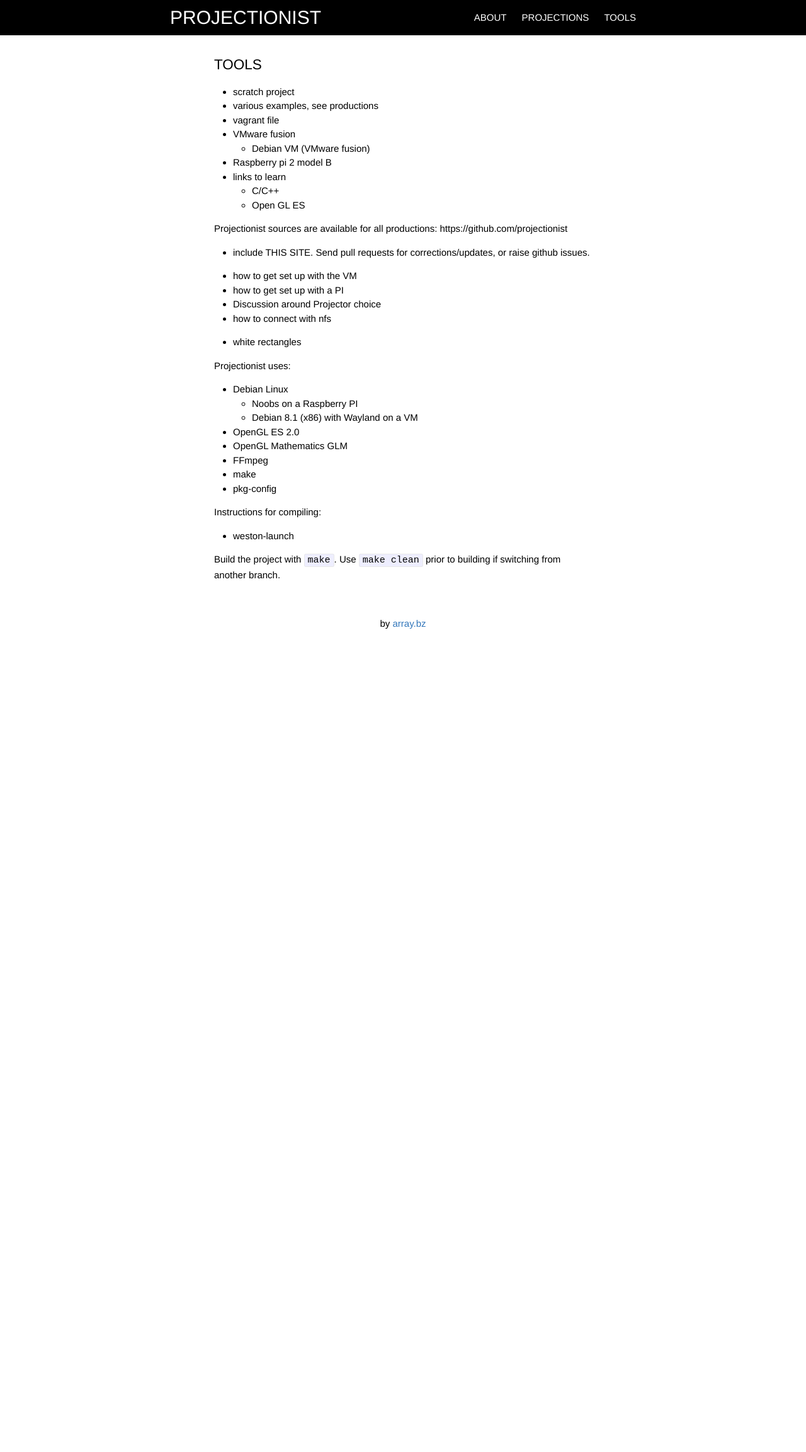
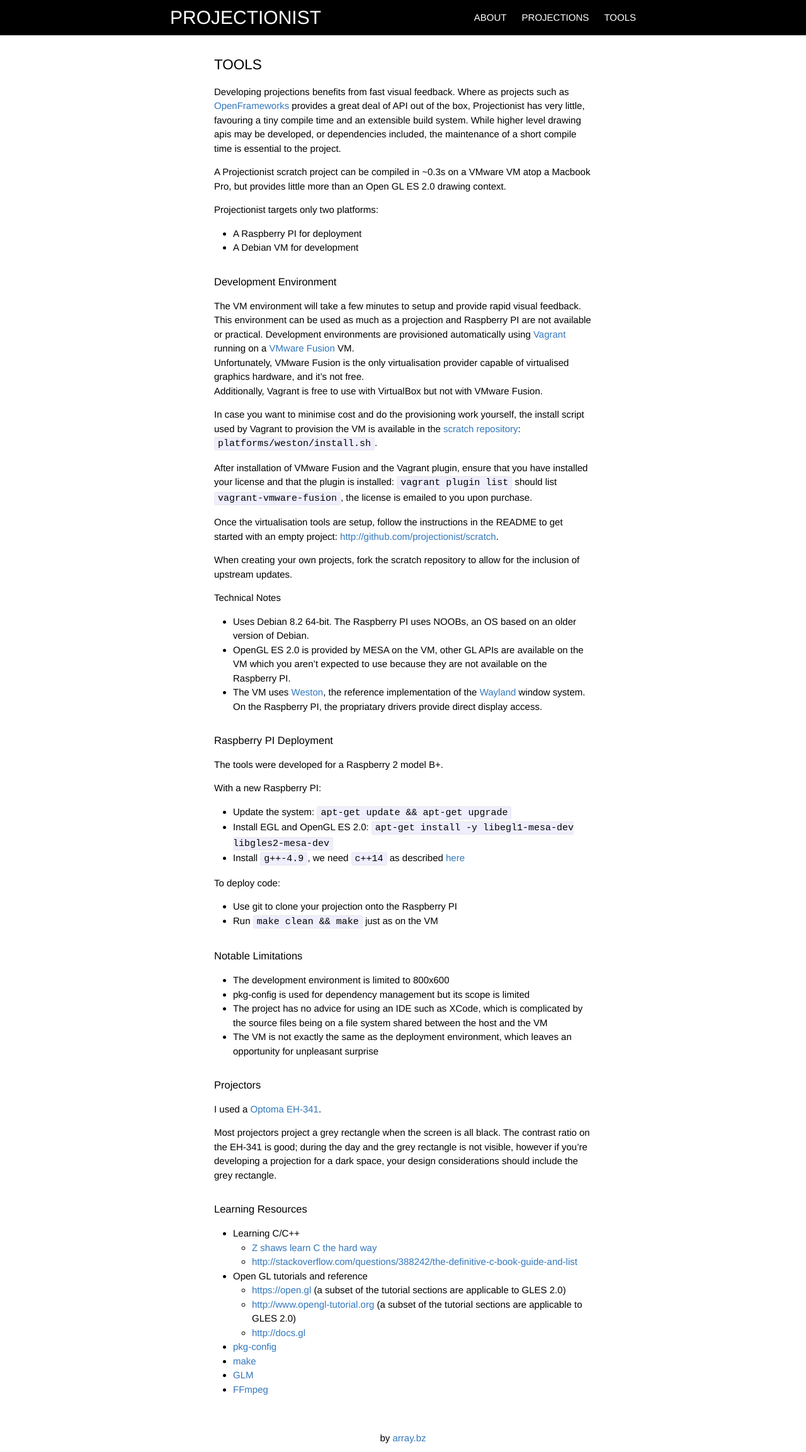
Before and after one commit to projectionist/projectionist.github.io, a Jekyll site: the page built from tools.md, in a window 1280 px wide. Shown: the whole page at 63% size. Built offline with Jekyll 4.4.1, drawn with Linux system fonts in a browser that asks for light colours; nearby versions of some CDN libraries; Markdown is read by kramdown in place of the engine named in the settings; before the commit the page ends 1012 px from its top, so only the background shows below that.

Commit message:
tools page

```diff
--- a/_sass/_base.scss
+++ b/_sass/_base.scss
@@ -105,6 +105,11 @@ h1 {
 
 h2 {
   font-size: 1.1em;
+  margin-top: $spacing-unit;
+}
+
+h3 {
+  font-size: 1.0em;
 }
 
 
--- a/tools.md
+++ b/tools.md
@@ -4,44 +4,80 @@ title: Tools
 permalink: /tools/
 ---
 
-* scratch project
-* various examples, see productions
-* vagrant file
-* VMware fusion
-  * Debian VM (VMware fusion)
-* Raspberry pi 2 model B
-* links to learn
-  * C/C++
-  * Open GL ES
+Developing projections benefits from fast visual feedback. Where as projects such as [OpenFrameworks](http://openframeworks.org) provides a great deal of API out of the box, Projectionist has very little, favouring a tiny compile time and an extensible build system. While higher level drawing apis may be developed, or dependencies included, the maintenance of a short compile time is essential to the project.
 
-Projectionist sources are available for all productions: https://github.com/projectionist
-* include THIS SITE. Send pull requests for corrections/updates, or raise github issues.
+A Projectionist scratch project can be compiled in ~0.3s on a VMware VM atop a Macbook Pro, but provides little more than an Open GL ES 2.0 drawing context.
+
+Projectionist targets only two platforms:
+
+* A Raspberry PI for deployment
+* A Debian VM for development
 
 
-* how to get set up with the VM
-* how to get set up with a PI
-* Discussion around Projector choice
-* how to connect with nfs
+## Development Environment
+
+The VM environment will take a few minutes to setup and provide rapid visual feedback.
+This environment can be used as much as a projection and Raspberry PI are not available or practical.
+Development environments are provisioned automatically using [Vagrant](https://www.vagrantup.com) running on a [VMware Fusion](http://www.vmware.com/uk/products/fusion) VM.
+Unfortunately, VMware Fusion is the only virtualisation provider capable of virtualised graphics hardware, and it's not free.
+Additionally, Vagrant is free to use with VirtualBox but not with VMware Fusion.
+
+In case you want to minimise cost and do the provisioning work yourself, the install script used by Vagrant to provision the VM is available in the [scratch repository](http://github.com/projectionist/scratch): `platforms/weston/install.sh`.
+
+After installation of VMware Fusion and the Vagrant plugin, ensure that you have installed your license and that the plugin is installed: `vagrant plugin list` should list `vagrant-vmware-fusion`, the license is emailed to you upon purchase.
+
+Once the virtualisation tools are setup, follow the instructions in the README to get started with an empty project: [http://github.com/projectionist/scratch](http://github.com/projectionist/scratch).
+
+When creating your own projects, fork the scratch repository to allow for the inclusion of upstream updates.
+
+### Technical notes
+
+* Uses Debian 8.2 64-bit. The Raspberry PI uses NOOBs, an OS based on an older version of Debian.
+* OpenGL ES 2.0 is provided by MESA on the VM, other GL APIs are available on the VM which you aren't expected to use because they are not available on the Raspberry PI.
+* The VM uses [Weston](http://wayland.freedesktop.org/building.html), the reference implementation of the [Wayland](http://wayland.freedesktop.org) window system. On the Raspberry PI, the propriatary drivers provide direct display access.
 
 
-* white rectangles
+## Raspberry PI deployment
 
-Projectionist uses:
+The tools were developed for a Raspberry 2 model B+.
 
-* Debian Linux
-  * Noobs on a Raspberry PI
-  * Debian 8.1 (x86) with Wayland on a VM
-* OpenGL ES 2.0
-* OpenGL Mathematics GLM
-* FFmpeg
-* make
-* pkg-config
+With a new Raspberry PI:
+
+* Update the system: `apt-get update && apt-get upgrade`
+* Install EGL and OpenGL ES 2.0: `apt-get install -y libegl1-mesa-dev libgles2-mesa-dev`
+* Install `g++-4.9`, we need `c++14` as described [here](https://solarianprogrammer.com/2015/01/13/raspberry-pi-raspbian-install-gcc-compile-cpp-14-programs/)
+
+To deploy code:
+
+* Use git to clone your projection onto the Raspberry PI
+* Run `make clean && make` just as on the VM
 
 
-Instructions for compiling:
+## Notable Limitations
 
-* weston-launch
+  * The development environment is limited to 800x600
+  * pkg-config is used for dependency management but its scope is limited
+  * The project has no advice for using an IDE such as XCode, which is complicated by the source files being on a file system shared between the host and the VM
+  * The VM is not exactly the same as the deployment environment, which leaves an opportunity for unpleasant surprise
 
 
+## Projectors
 
-Build the project with `make`. Use `make clean` prior to building if switching from another branch.
+I used a [Optoma EH-341](http://www.optoma.co.uk/projectordetails.aspx?PTypeDB=Business&PC=EH341).
+
+Most projectors project a grey rectangle when the screen is all black. The contrast ratio on the EH-341 is good; during the day and the grey rectangle is not visible, however if you're developing a projection for a dark space, your design considerations should include the grey rectangle.
+
+
+## Learning Resources
+
+* Learning C/C++
+  * [Z shaws learn C the hard way](http://c.learncodethehardway.org/book/)
+  * [http://stackoverflow.com/questions/388242/the-definitive-c-book-guide-and-list](http://stackoverflow.com/questions/388242/the-definitive-c-book-guide-and-list)
+* Open GL tutorials and reference
+  * [https://open.gl](https://open.gl) (a subset of the tutorial sections are applicable to GLES 2.0)
+  * [http://www.opengl-tutorial.org](http://www.opengl-tutorial.org) (a subset of the tutorial sections are applicable to GLES 2.0)
+  * [http://docs.gl](http://docs.gl)
+* [pkg-config](http://www.freedesktop.org/wiki/Software/pkg-config/)
+* [make](https://www.gnu.org/software/make/manual/)
+* [GLM](http://glm.g-truc.net)
+* [FFmpeg](https://www.ffmpeg.org)
```
Also changed, not shown: about.md (+2 -2 lines).
